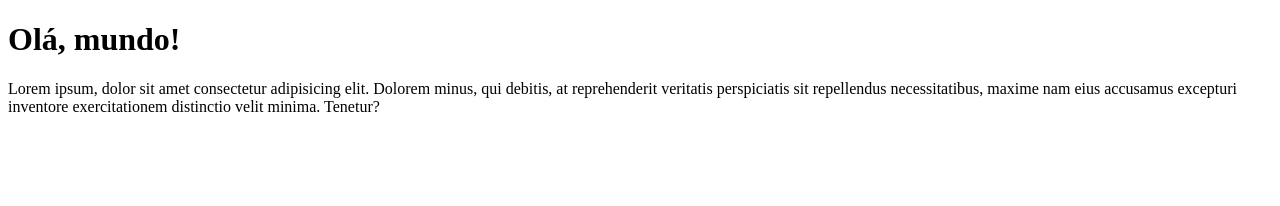
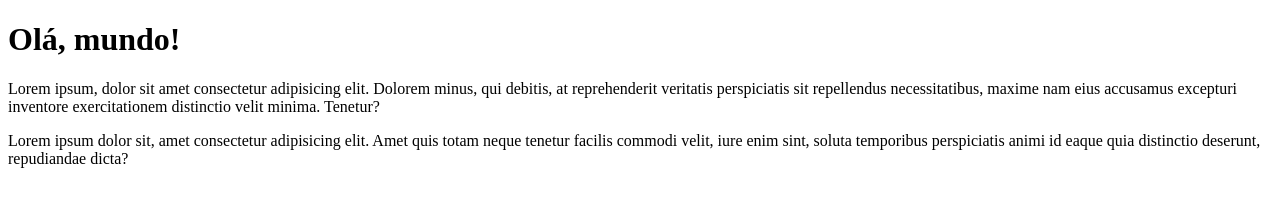
Before and after one commit to samuelcavalcantii/Ola-Mundo, a plain HTML site: page site-exemplo/index.html in a window 1280 px wide. Drawn offline with Linux system fonts and the light colour scheme.

Commit message:
adicionei um parágrafo

```diff
--- a/site-exemplo/index.html
+++ b/site-exemplo/index.html
@@ -12,6 +12,9 @@
 
         Lorem ipsum, dolor sit amet consectetur adipisicing elit. Dolorem minus, qui debitis, at reprehenderit veritatis perspiciatis sit repellendus necessitatibus, maxime nam eius accusamus excepturi inventore exercitationem distinctio velit minima. Tenetur?
     </p>
+    <p>
+        Lorem ipsum dolor sit, amet consectetur adipisicing elit. Amet quis totam neque tenetur facilis commodi velit, iure enim sint, soluta temporibus perspiciatis animi id eaque quia distinctio deserunt, repudiandae dicta?
+    </p>
 
 </body>
 </html>
```
